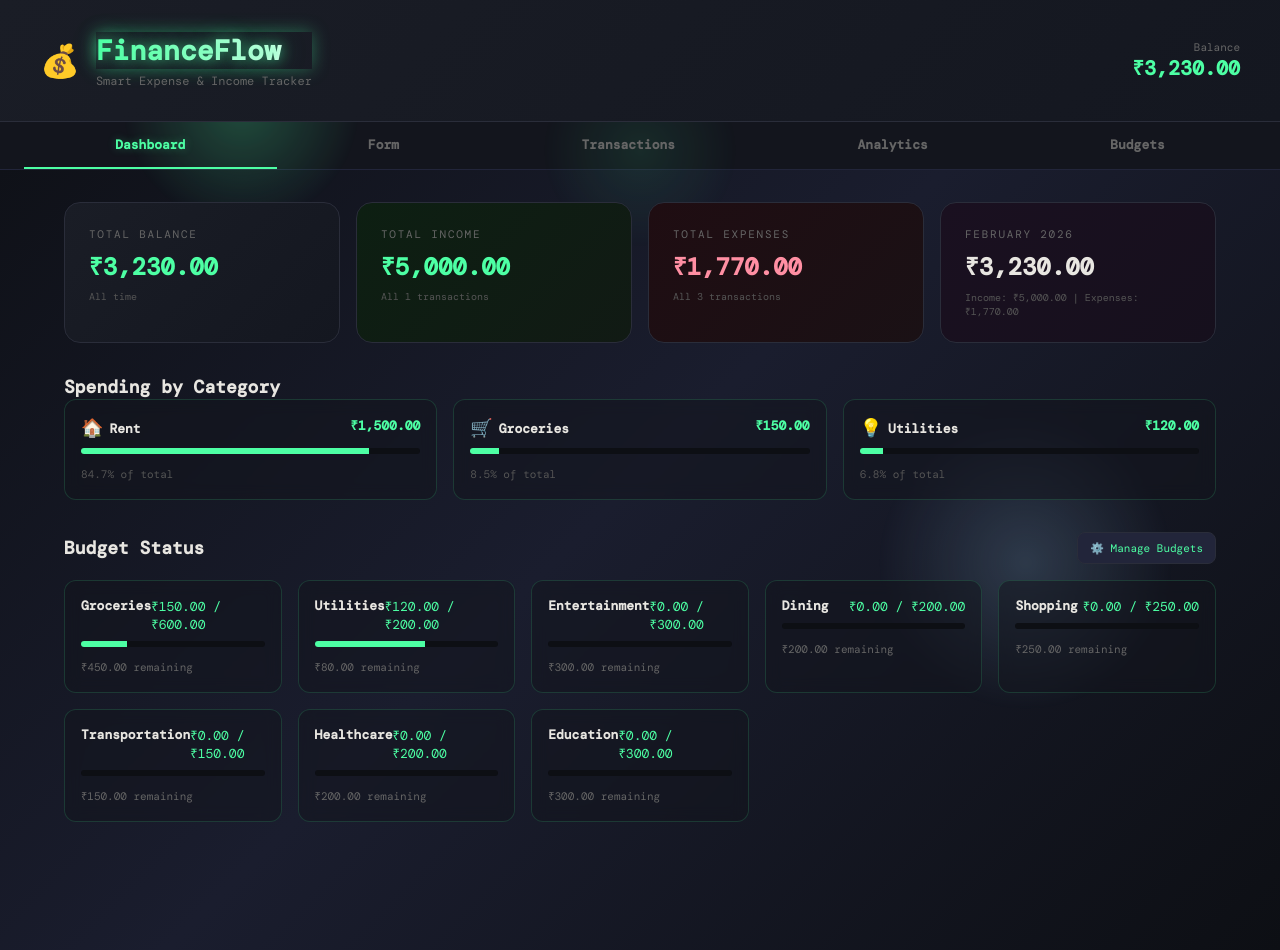
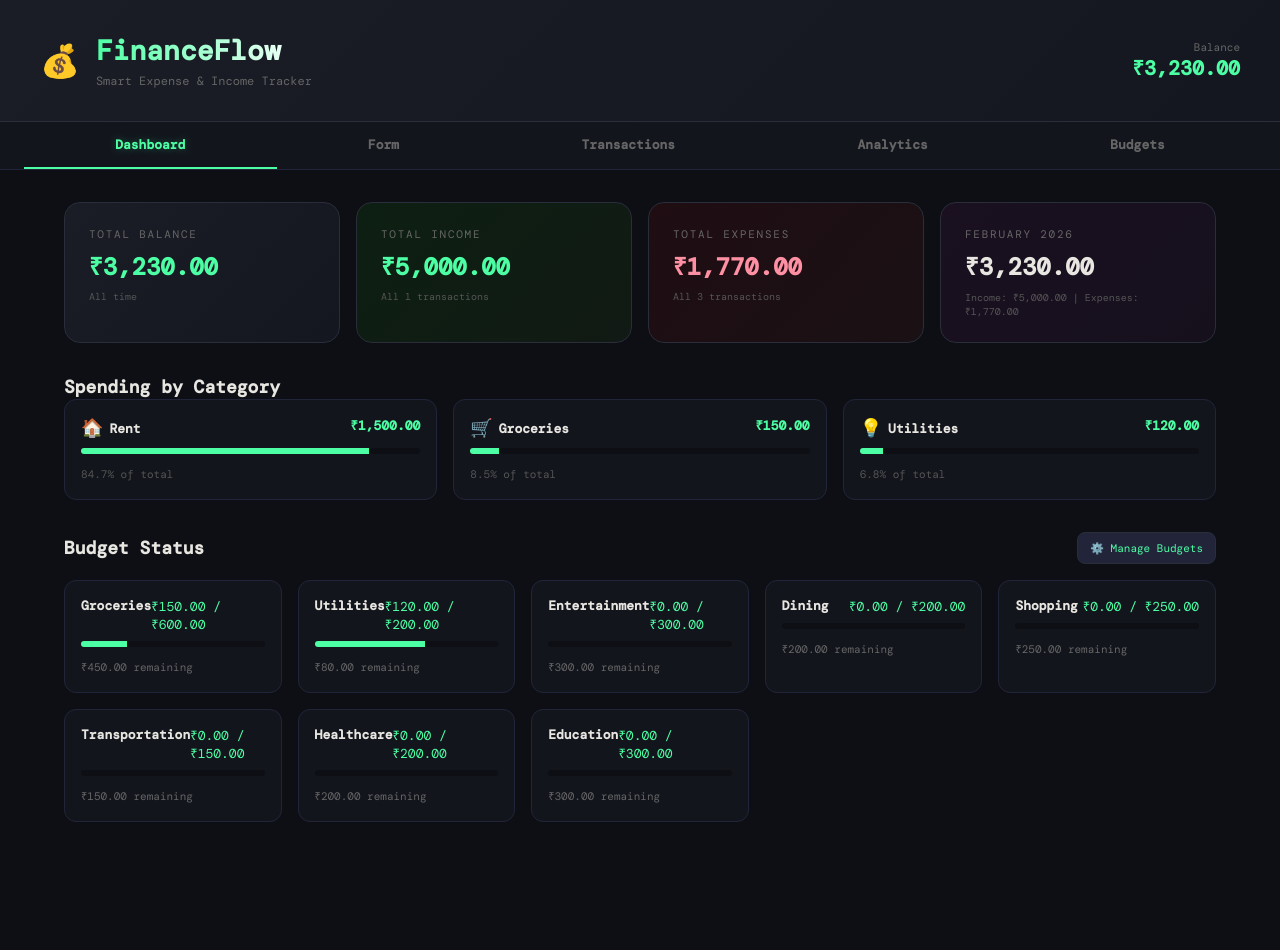
Before and after one commit to JadenC-339/my-expense-tracker, a React (Create React App) app: page / in a window 1280 px wide. Built offline with nearby package versions, Linux system fonts and the light colour scheme; a web font is replaced by a local one.

Commit message:
back to original

```diff
--- a/src/App.js
+++ b/src/App.js
@@ -301,33 +301,8 @@ export default function App() {
     <div style={styles.root}>
       <style>{css}</style>
 
-      {/* Animated Background */}
-      <svg style={styles.animatedBg} viewBox="0 0 1200 800">
-        <defs>
-          <filter id="glow">
-            <feGaussianBlur stdDeviation="4" result="coloredBlur"/>
-            <feMerge>
-              <feMergeNode in="coloredBlur"/>
-              <feMergeNode in="SourceGraphic"/>
-            </feMerge>
-          </filter>
-          <radialGradient id="grad1" cx="50%" cy="50%" r="50%">
-            <stop offset="0%" style={{stopColor: '#4dffa4', stopOpacity: 0.8}} />
-            <stop offset="100%" style={{stopColor: '#4dffa4', stopOpacity: 0}} />
-          </radialGradient>
-          <radialGradient id="grad2" cx="50%" cy="50%" r="50%">
-            <stop offset="0%" style={{stopColor: '#a3d8ff', stopOpacity: 0.6}} />
-            <stop offset="100%" style={{stopColor: '#a3d8ff', stopOpacity: 0}} />
-          </radialGradient>
-        </defs>
-        <circle cx="200" cy="150" r="120" fill="url(#grad1)" className="float-1" />
-        <circle cx="1000" cy="600" r="150" fill="url(#grad2)" className="float-2" />
-        <circle cx="600" cy="200" r="100" fill="url(#grad1)" className="float-3" style={{opacity: 0.4}} />
-        <circle cx="100" cy="700" r="80" fill="url(#grad2)" className="float-4" style={{opacity: 0.3}} />
-      </svg>
-
       {/* Header */}
-      <header style={{...styles.header, position: 'relative', zIndex: 1}}>
+      <header style={styles.header}>
         <div style={styles.headerContent}>
           <div style={styles.logoSection}>
             <div style={styles.logoMark}>💰</div>
@@ -366,7 +341,7 @@ export default function App() {
 
       {/* Dashboard Tab */}
       {activeTab === "dashboard" && (
-        <div style={{...styles.container, position: 'relative', zIndex: 1}}>
+        <div style={styles.container}>
           {/* Summary Cards */}
           <div style={styles.summaryGrid}>
             <div style={{ ...styles.card, ...styles.cardBalance }}>
@@ -464,7 +439,7 @@ export default function App() {
 
       {/* Form Tab */}
       {activeTab === "form" && (
-        <div style={{...styles.container, position: 'relative', zIndex: 1}}>
+        <div style={styles.container}>
           <div style={styles.formCard}>
             <h2 style={styles.formTitle}>{editingId ? "Edit Transaction" : "Add New Transaction"}</h2>
             {error && <div style={styles.error}>{error}</div>}
@@ -578,7 +553,7 @@ export default function App() {
 
       {/* Transactions Tab */}
       {activeTab === "transactions" && (
-        <div style={{...styles.container, position: 'relative', zIndex: 1}}>
+        <div style={styles.container}>
           {/* Filters */}
           <div style={styles.filterCard}>
             <h2 style={styles.sectionTitle}>Filters & Search</h2>
@@ -732,7 +707,7 @@ export default function App() {
 
       {/* Analytics Tab */}
       {activeTab === "analytics" && (
-        <div style={{...styles.container, position: 'relative', zIndex: 1}}>
+        <div style={styles.container}>
           <div style={styles.analyticsGrid}>
             <div style={styles.analyticsCard}>
               <h3 style={styles.analyticsTitle}>Monthly Overview</h3>
@@ -821,7 +796,7 @@ export default function App() {
 
       {/* Budgets Tab */}
       {activeTab === "budgets" && (
-        <div style={{...styles.container, position: 'relative', zIndex: 1}}>
+        <div style={styles.container}>
           <div style={styles.budgetPageCard}>
             <div style={styles.budgetPageHeader}>
               <h2 style={styles.sectionTitle}>Budget Management</h2>
@@ -927,22 +902,10 @@ export default function App() {
 const styles = {
   root: {
     minHeight: "100vh",
-    background: "linear-gradient(135deg, #0d0f14 0%, #1a1d2e 50%, #0d0f14 100%)",
+    background: "#0d0f14",
     color: "#e8e6e1",
     fontFamily: "'DM Mono', 'Fira Mono', monospace",
     paddingBottom: 64,
-    position: "relative",
-    overflow: "hidden",
-  },
-  animatedBg: {
-    position: "fixed",
-    top: 0,
-    left: 0,
-    width: "100%",
-    height: "100%",
-    zIndex: 0,
-    pointerEvents: "none",
-    opacity: 0.3,
   },
   container: {
     maxWidth: 1200,
@@ -979,8 +942,6 @@ const styles = {
     background: "linear-gradient(90deg, #4dffa4, #fff)",
     WebkitBackgroundClip: "text",
     WebkitTextFillColor: "transparent",
-    textShadow: "0 0 20px rgba(77, 255, 164, 0.3)",
-    animation: "neonGlow 3s ease-in-out infinite",
   },
   subtitle: {
     margin: "4px 0 0",
@@ -1044,8 +1005,6 @@ const styles = {
     flexDirection: "column",
     gap: 8,
     transition: "all 0.3s cubic-bezier(0.22,1,0.36,1)",
-    background: "rgba(19, 21, 29, 0.6)",
-    backdropFilter: "blur(10px)",
   },
   cardBalance: {
     background: "linear-gradient(135deg, #1a1d26 0%, #141720 100%)",
@@ -1094,9 +1053,8 @@ const styles = {
     gap: 16,
   },
   categoryCard: {
-    background: "rgba(19, 21, 29, 0.5)",
-    backdropFilter: "blur(8px)",
-    border: "1px solid rgba(77, 255, 164, 0.15)",
+    background: "#13151d",
+    border: "1px solid #22253a",
     borderRadius: 12,
     padding: "16px",
     transition: "all 0.3s cubic-bezier(0.22,1,0.36,1)",
@@ -1144,9 +1102,8 @@ const styles = {
     gap: 16,
   },
   budgetCard: {
-    background: "rgba(19, 21, 29, 0.5)",
-    backdropFilter: "blur(8px)",
-    border: "1px solid rgba(77, 255, 164, 0.15)",
+    background: "#13151d",
+    border: "1px solid #22253a",
     borderRadius: 12,
     padding: "16px",
     transition: "all 0.3s cubic-bezier(0.22,1,0.36,1)",
@@ -1162,9 +1119,8 @@ const styles = {
     fontWeight: 600,
   },
   formCard: {
-    background: "rgba(19, 21, 29, 0.6)",
-    backdropFilter: "blur(10px)",
-    border: "1px solid rgba(77, 255, 164, 0.1)",
+    background: "#13151d",
+    border: "1px solid #22253a",
     borderRadius: 20,
     padding: "32px",
     maxWidth: 800,
@@ -1270,9 +1226,8 @@ const styles = {
     marginBottom: 16,
   },
   filterCard: {
-    background: "rgba(19, 21, 29, 0.6)",
-    backdropFilter: "blur(10px)",
-    border: "1px solid rgba(77, 255, 164, 0.1)",
+    background: "#13151d",
+    border: "1px solid #22253a",
     borderRadius: 20,
     padding: "24px",
     marginBottom: 24,
@@ -1292,9 +1247,8 @@ const styles = {
     color: "#666",
   },
   listCard: {
-    background: "rgba(19, 21, 29, 0.6)",
-    backdropFilter: "blur(10px)",
-    border: "1px solid rgba(77, 255, 164, 0.1)",
+    background: "#13151d",
+    border: "1px solid #22253a",
     borderRadius: 20,
     padding: "24px",
     transition: "all 0.3s cubic-bezier(0.22,1,0.36,1)",
@@ -1464,9 +1418,8 @@ const styles = {
     gap: 24,
   },
   analyticsCard: {
-    background: "rgba(19, 21, 29, 0.6)",
-    backdropFilter: "blur(10px)",
-    border: "1px solid rgba(77, 255, 164, 0.1)",
+    background: "#13151d",
+    border: "1px solid #22253a",
     borderRadius: 16,
     padding: "24px",
     transition: "all 0.3s cubic-bezier(0.22,1,0.36,1)",
@@ -1490,9 +1443,8 @@ const styles = {
     borderBottom: "1px solid #1e2130",
   },
   budgetPageCard: {
-    background: "rgba(19, 21, 29, 0.6)",
-    backdropFilter: "blur(10px)",
-    border: "1px solid rgba(77, 255, 164, 0.1)",
+    background: "#13151d",
+    border: "1px solid #22253a",
     borderRadius: 20,
     padding: "24px",
   },
@@ -1508,9 +1460,8 @@ const styles = {
     gap: 16,
   },
   budgetListItem: {
-    background: "rgba(13, 15, 20, 0.7)",
-    backdropFilter: "blur(5px)",
-    border: "1px solid rgba(77, 255, 164, 0.08)",
+    background: "#0d0f14",
+    border: "1px solid #22253a",
     borderRadius: 12,
     padding: "16px",
     transition: "all 0.3s cubic-bezier(0.22,1,0.36,1)",
@@ -1549,9 +1500,8 @@ const styles = {
     zIndex: 1000,
   },
   modalContent: {
-    background: "rgba(19, 21, 29, 0.8)",
-    backdropFilter: "blur(10px)",
-    border: "1px solid rgba(77, 255, 164, 0.2)",
+    background: "#13151d",
+    border: "1px solid #22253a",
     borderRadius: 16,
     padding: "32px",
     maxWidth: 400,
@@ -1849,124 +1799,4 @@ const css = `
   div[style*="background: #4dffa4"][style*="height: 100%"] {
     animation: progressFill 0.8s ease-out;
   }
-
-  /* ═══ FLOATING ANIMATIONS ═══ */
-  @keyframes float-1 {
-    0%, 100% { transform: translateY(0) translateX(0); }
-    25% { transform: translateY(-30px) translateX(10px); }
-    50% { transform: translateY(-60px) translateX(-10px); }
-    75% { transform: translateY(-30px) translateX(15px); }
-  }
-
-  @keyframes float-2 {
-    0%, 100% { transform: translateY(0) translateX(0); }
-    33% { transform: translateY(-40px) translateX(-20px); }
-    66% { transform: translateY(-20px) translateX(20px); }
-  }
-
-  @keyframes float-3 {
-    0%, 100% { transform: translateY(0); }
-    50% { transform: translateY(-50px); }
-  }
-
-  @keyframes float-4 {
-    0%, 100% { transform: translateY(0) rotate(0deg); }
-    50% { transform: translateY(-35px) rotate(180deg); }
-  }
-
-  .float-1 { animation: float-1 15s ease-in-out infinite; }
-  .float-2 { animation: float-2 18s ease-in-out infinite; animation-delay: -2s; }
-  .float-3 { animation: float-3 20s ease-in-out infinite; animation-delay: -4s; }
-  .float-4 { animation: float-4 16s ease-in-out infinite; animation-delay: -6s; }
-
-  /* ═══ NEON GLOW EFFECT ═══ */
-  @keyframes neonGlow {
-    0%, 100% {
-      text-shadow: 0 0 10px rgba(77, 255, 164, 0.5), 0 0 20px rgba(77, 255, 164, 0.3);
-      box-shadow: 0 0 15px rgba(77, 255, 164, 0.3);
-    }
-    50% {
-      text-shadow: 0 0 20px rgba(77, 255, 164, 0.8), 0 0 40px rgba(77, 255, 164, 0.5);
-      box-shadow: 0 0 25px rgba(77, 255, 164, 0.5);
-    }
-  }
-
-  .neon-glow {
-    animation: neonGlow 3s ease-in-out infinite;
-  }
-
-  /* ═══ GLASSMORPHISM ═══ */
-  .glass {
-    background: rgba(19, 21, 29, 0.7) !important;
-    backdrop-filter: blur(10px) !important;
-    border: 1px solid rgba(77, 255, 164, 0.1) !important;
-    box-shadow: 0 8px 32px 0 rgba(31, 38, 135, 0.37) !important;
-  }
-
-  .glass:hover {
-    background: rgba(19, 21, 29, 0.85) !important;
-    border-color: rgba(77, 255, 164, 0.3) !important;
-    box-shadow: 0 8px 32px 0 rgba(77, 255, 164, 0.2) !important;
-  }
-
-  /* ═══ GRADIENT ANIMATION ═══ */
-  @keyframes gradientShift {
-    0% { background-position: 0% 50%; }
-    50% { background-position: 100% 50%; }
-    100% { background-position: 0% 50%; }
-  }
-
-  .gradient-animate {
-    background-size: 400% 400%;
-    animation: gradientShift 8s ease infinite;
-  }
-
-  /* ═══ BLUR ENTRANCE ═══ */
-  @keyframes blurIn {
-    from {
-      opacity: 0;
-      filter: blur(10px);
-    }
-    to {
-      opacity: 1;
-      filter: blur(0);
-    }
-  }
-
-  /* ═══ TAB INDICATOR ═══ */
-  @keyframes tabIndicator {
-    from {
-      opacity: 0;
-      transform: scaleX(0);
-    }
-    to {
-      opacity: 1;
-      transform: scaleX(1);
-    }
-  }
-
-  /* ═══ ENHANCED FOCUS ═══ */
-  .flow-input:focus {
-    box-shadow: 0 0 0 3px rgba(77, 255, 164, 0.1), 0 0 20px rgba(77, 255, 164, 0.3) !important;
-    transform: scale(1.02);
-  }
-
-  /* ═══ RIPPLE EFFECT ON BUTTONS ═══ */
-  .flow-btn::before {
-    content: '';
-    position: absolute;
-    top: 50%;
-    left: 50%;
-    width: 0;
-    height: 0;
-    border-radius: 50%;
-    background: rgba(255, 255, 255, 0.3);
-    transform: translate(-50%, -50%);
-    transition: width 0.6s, height 0.6s;
-  }
-
-  .flow-btn:hover::before {
-    width: 300px;
-    height: 300px;
-  }
 `;
```
